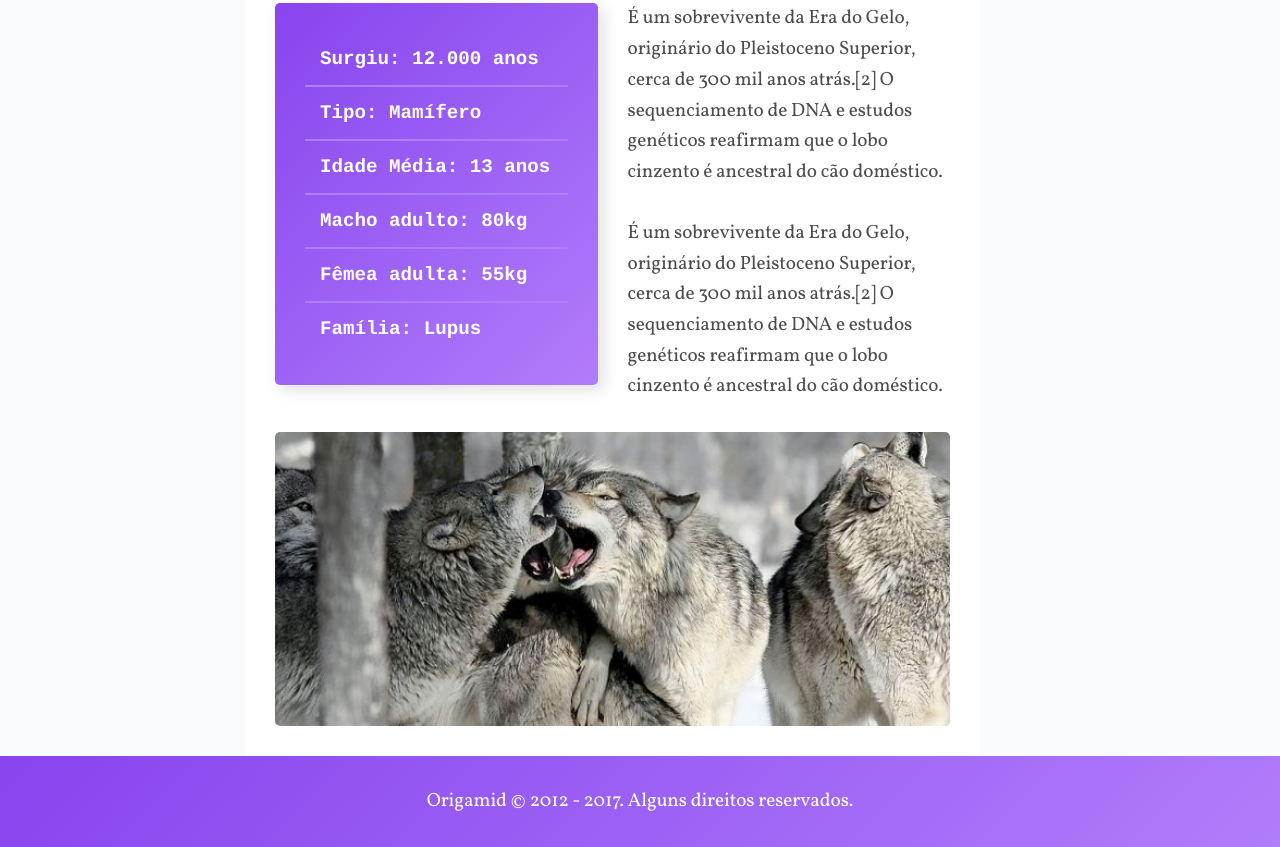
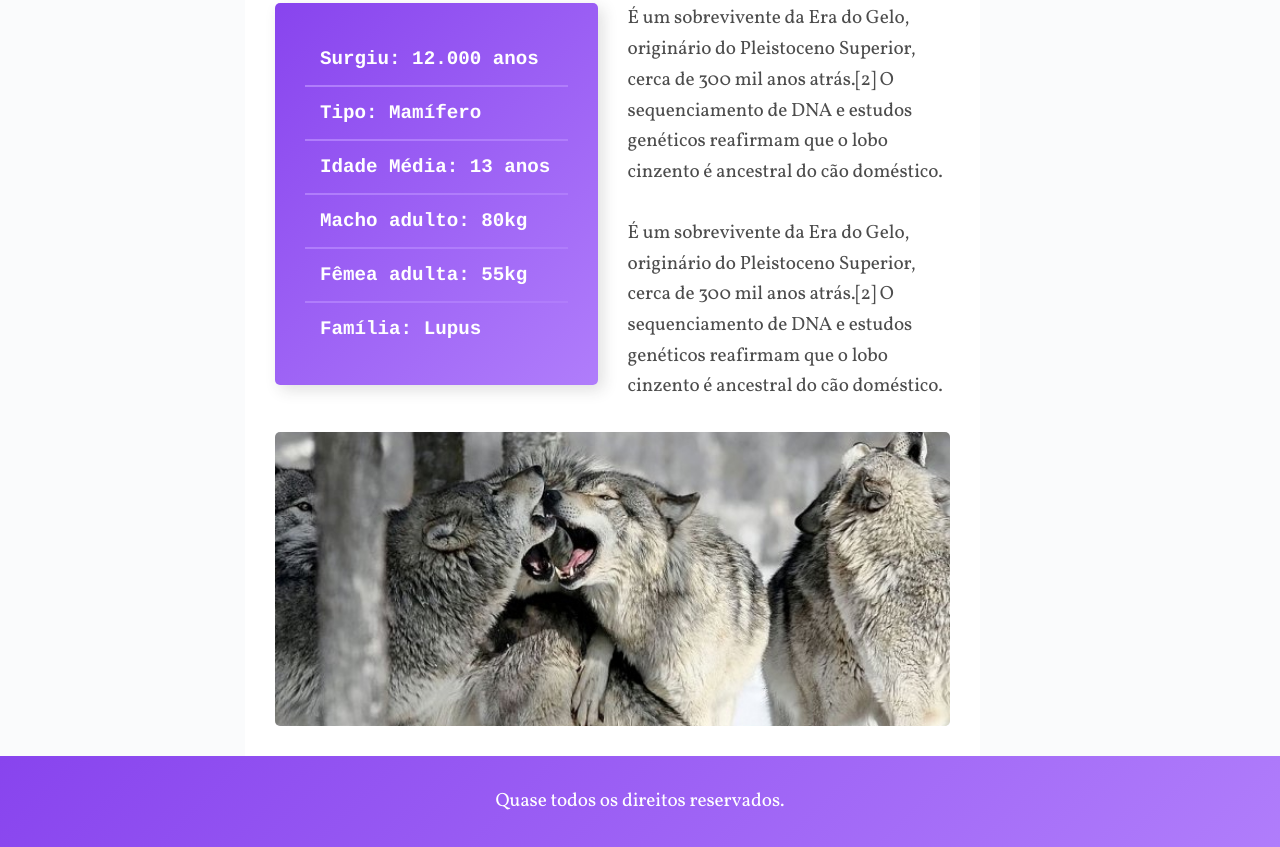
Before and after one commit to kessleru/Wildbeast-Web, a plain HTML site: page index.html in a window 1280 px wide. Shown: the part 1231-2078 px from the top of the page. Drawn offline with Linux system fonts and the light colour scheme.

Commit message:
Classico texto

```diff
--- a/index.html
+++ b/index.html
@@ -94,7 +94,7 @@
       </aside>
 
       <footer class="footer">
-        <p>Origamid © 2012 - 2017. Alguns direitos reservados.</p>
+        <p>Quase todos os direitos reservados.</p>
       </footer>
 
     </div>
```
